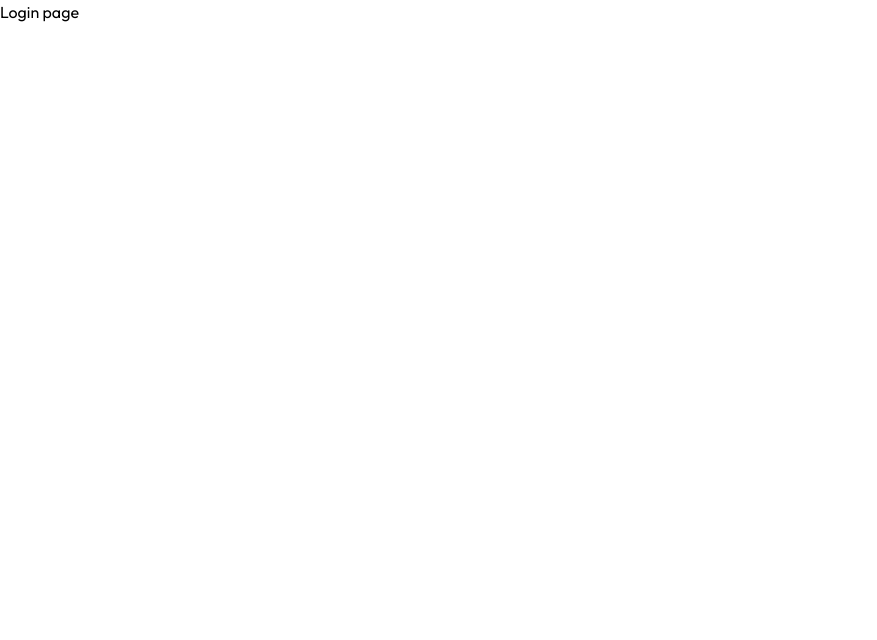
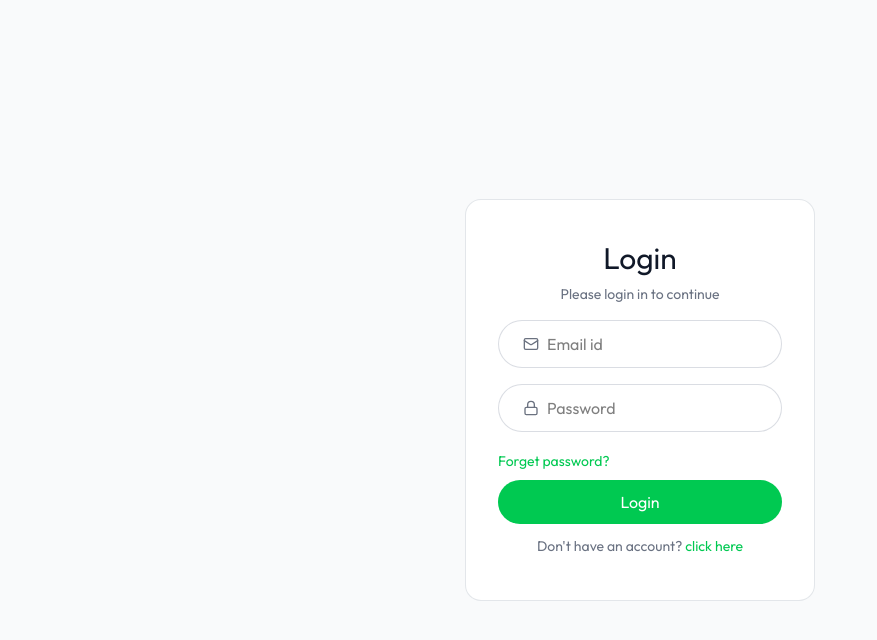
Before and after one commit to anishdass/resume-builder, a React (Vite) app in the folder client/: page /login in a window 1280 px wide. Shown: the top 640 px of the page, without its empty margins (0-877 px from the left). Built offline with nearby package versions, Linux system fonts and the light colour scheme.

Commit message:
Login page completed

```diff
--- a/client/src/pages/Login.jsx
+++ b/client/src/pages/Login.jsx
@@ -1,9 +1,99 @@
 import React from "react";
+import { User2Icon, Mail, Lock } from "lucide-react";
 
 const Login = () => {
+  const query = new URLSearchParams(window.location.search);
+  const urlState = query.get("state");
+
+  const [state, setState] = React.useState(urlState || "login");
+
+  const [formData, setFormData] = React.useState({
+    name: "",
+    email: "",
+    password: "",
+  });
+
+  const handleSubmit = async (e) => {
+    e.preventDefault();
+  };
+
+  const handleChange = (e) => {
+    const { name, value } = e.target;
+    setFormData((prev) => ({ ...prev, [name]: value }));
+  };
+
   return (
-    <div>
-      <h1>Login page</h1>
+    <div className='flex items-center justify-center min-h-screen bg-gray-50'>
+      <form
+        onSubmit={handleSubmit}
+        className='sm:w-[350px] w-full text-center border border-gray-300/60 rounded-2xl px-8 bg-white'>
+        <h1 className='text-gray-900 text-3xl mt-10 font-medium'>
+          {state === "login" ? "Login" : "Sign up"}
+        </h1>
+        <p className='text-gray-500 text-sm mt-2'>
+          Please {state} in to continue
+        </p>
+        {state !== "login" && (
+          <div className='flex items-center mt-6 w-full bg-white border border-gray-300/80 h-12 rounded-full overflow-hidden pl-6 gap-2'>
+            <User2Icon size={16} color='#6B7280' />
+            <input
+              type='text'
+              name='name'
+              placeholder='Name'
+              className='border-none outline-none ring-0'
+              value={formData.name}
+              onChange={handleChange}
+              required
+            />
+          </div>
+        )}
+        <div className='flex items-center w-full mt-4 bg-white border border-gray-300/80 h-12 rounded-full overflow-hidden pl-6 gap-2'>
+          <Mail size={16} color='#6B7280' />
+          <input
+            type='email'
+            name='email'
+            placeholder='Email id'
+            className='border-none outline-none ring-0'
+            value={formData.email}
+            onChange={handleChange}
+            required
+          />
+        </div>
+        <div className='flex items-center mt-4 w-full bg-white border border-gray-300/80 h-12 rounded-full overflow-hidden pl-6 gap-2'>
+          <Lock size={16} color='#6B7280' />
+          <input
+            type='password'
+            name='password'
+            placeholder='Password'
+            className='border-none outline-none ring-0'
+            value={formData.password}
+            onChange={handleChange}
+            required
+          />
+        </div>
+        <div className='mt-4 text-left text-green-500'>
+          <button className='text-sm' type='reset'>
+            Forget password?
+          </button>
+        </div>
+        <button
+          type='submit'
+          className='mt-2 w-full h-11 rounded-full text-white bg-green-500 hover:opacity-90 transition-opacity'>
+          {state === "login" ? "Login" : "Sign up"}
+        </button>
+        <p
+          onClick={() =>
+            setState((prev) => (prev === "login" ? "register" : "login"))
+          }
+          className='text-gray-500 text-sm mt-3 mb-11'>
+          {state === "login"
+            ? "Don't have an account?"
+            : "Already have an account?"}{" "}
+          <a href='#' className='text-green-500 hover:underline'>
+            click here
+          </a>
+        </p>
+      </form>
     </div>
   );
 };
```
